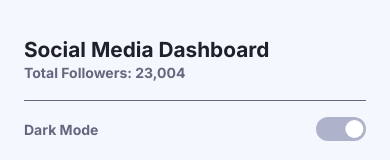
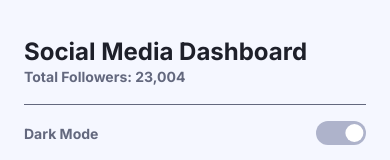
Before and after one commit to jnbfrncsc/Social-Media-Dashboard-with-Theme-Switcher-Master, a plain HTML site: page index.html in a window 390 px wide. Shown: the top 160 px of the page. Drawn offline with Linux system fonts and the light colour scheme.

Commit message:
Updated Styles

```diff
--- a/css/sp-style.css
+++ b/css/sp-style.css
@@ -28,7 +28,7 @@
     width: 100%;
   }
   .navTitle{
-    font-size: 1.3rem;
+    font-size: 1.5rem;
   }
   .navRight{
     display: flex;
--- a/css/style.css
+++ b/css/style.css
@@ -101,7 +101,7 @@ header{
 
 .navTitle{
   color: var(--Very-Dark-Blue-Text);
-  font-size: 28px;
+  font-size: 1.75rem;
   transition: color .4s;
 }
 
```
